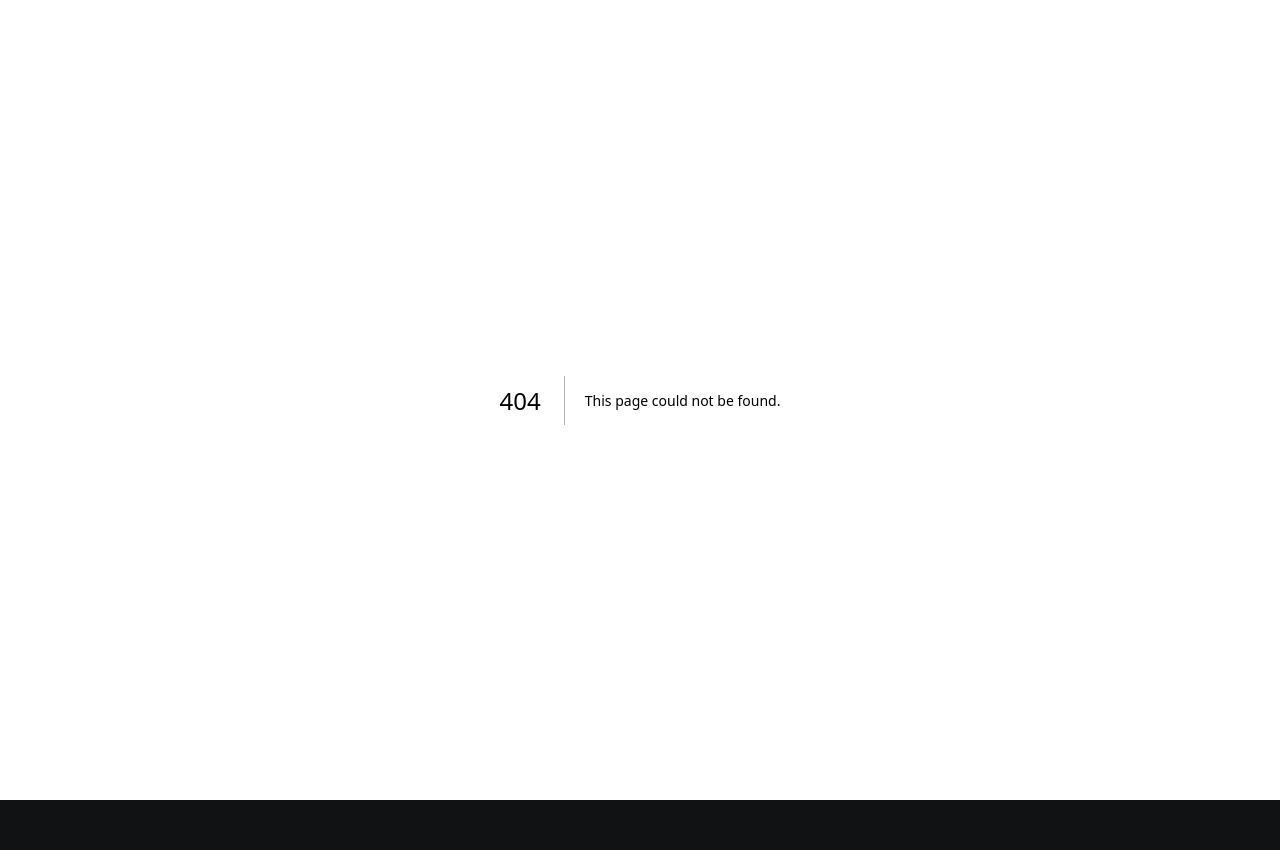
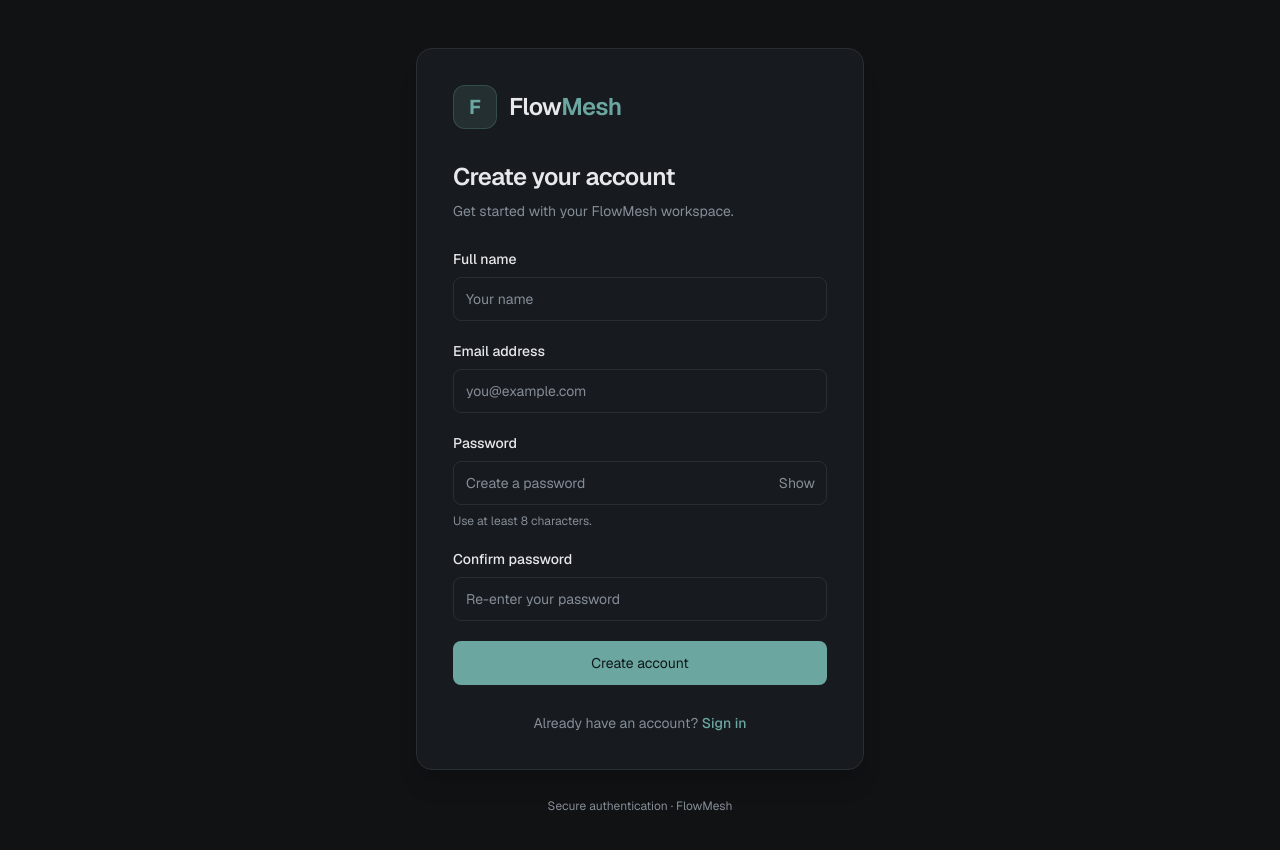
Before and after one commit to utsavanand131/flowmesh, a Next.js app in the folder frontend/: page /register in a window 1280 px wide. Before the commit this address had no page. Shown: the top 850 px of the page. Before the commit the page ends 800 px from the top, so only its background shows below. Built offline with nearby package versions, Linux system fonts and the light colour scheme; no server answers.

Commit message:
feat(frontend): add customer registration page

```diff
--- /dev/null
+++ b/frontend/app/register/page.tsx
@@ -0,0 +1,230 @@
+"use client";
+
+import { useState, type FormEvent } from "react";
+import Link from "next/link";
+import { useRouter } from "next/navigation";
+
+const API_URL = process.env.NEXT_PUBLIC_API_URL;
+
+export default function RegisterPage() {
+  const router = useRouter();
+
+  const [name, setName] = useState("");
+  const [email, setEmail] = useState("");
+  const [password, setPassword] = useState("");
+  const [confirmPassword, setConfirmPassword] = useState("");
+  const [showPassword, setShowPassword] = useState(false);
+  const [loading, setLoading] = useState(false);
+  const [error, setError] = useState("");
+
+  async function handleRegister(e: FormEvent<HTMLFormElement>) {
+    e.preventDefault();
+    setError("");
+
+    if (password !== confirmPassword) {
+      setError("Passwords do not match.");
+      return;
+    }
+
+    if (password.length < 8) {
+      setError("Password must be at least 8 characters long.");
+      return;
+    }
+
+    setLoading(true);
+
+    try {
+      const response = await fetch(`${API_URL}/auth/register`, {
+        method: "POST",
+        headers: {
+          "Content-Type": "application/json",
+        },
+        credentials: "include",
+        body: JSON.stringify({
+          name: name.trim(),
+          email: email.trim(),
+          password,
+        }),
+      });
+
+      const data = await response.json();
+
+      if (!response.ok) {
+        throw new Error(
+          typeof data.detail === "string"
+            ? data.detail
+            : "Unable to create your account. Please try again.",
+        );
+      }
+
+      router.push("/login");
+    } catch (err) {
+      setError(
+        err instanceof Error
+          ? err.message
+          : "Something went wrong. Please try again.",
+      );
+    } finally {
+      setLoading(false);
+    }
+  }
+
+  return (
+    <main className="min-h-screen bg-background text-foreground flex items-center justify-center px-5 py-12">
+      <div className="w-full max-w-md">
+        {/* Registration Card */}
+        <div className="bg-surface border border-border rounded-2xl p-7 sm:p-9 shadow-xl">
+          {/* Brand */}
+          <div className="flex items-center gap-3 mb-8">
+            <div className="h-11 w-11 rounded-xl bg-accent/15 border border-accent/25 flex items-center justify-center">
+              <span className="text-accent text-xl font-bold">F</span>
+            </div>
+
+            <span className="text-2xl font-semibold tracking-tight">
+              Flow<span className="text-accent">Mesh</span>
+            </span>
+          </div>
+
+          {/* Heading */}
+          <div className="mb-7">
+            <h1 className="text-2xl font-semibold tracking-tight">
+              Create your account
+            </h1>
+
+            <p className="text-muted text-sm mt-2">
+              Get started with your FlowMesh workspace.
+            </p>
+          </div>
+
+          {/* Registration Form */}
+          <form onSubmit={handleRegister} className="space-y-5">
+            {/* Name */}
+            <div>
+              <label htmlFor="name" className="block text-sm font-medium mb-2">
+                Full name
+              </label>
+
+              <input
+                id="name"
+                type="text"
+                required
+                autoComplete="name"
+                placeholder="Your name"
+                value={name}
+                onChange={(e) => setName(e.target.value)}
+                className="w-full h-11 px-3 rounded-lg bg-surface-muted border border-border text-sm outline-none focus:border-accent transition placeholder:text-muted"
+              />
+            </div>
+
+            {/* Email */}
+            <div>
+              <label htmlFor="email" className="block text-sm font-medium mb-2">
+                Email address
+              </label>
+
+              <input
+                id="email"
+                type="email"
+                required
+                autoComplete="email"
+                placeholder="you@example.com"
+                value={email}
+                onChange={(e) => setEmail(e.target.value)}
+                className="w-full h-11 px-3 rounded-lg bg-surface-muted border border-border text-sm outline-none focus:border-accent transition placeholder:text-muted"
+              />
+            </div>
+
+            {/* Password */}
+            <div>
+              <label
+                htmlFor="password"
+                className="block text-sm font-medium mb-2"
+              >
+                Password
+              </label>
+
+              <div className="relative">
+                <input
+                  id="password"
+                  type={showPassword ? "text" : "password"}
+                  required
+                  minLength={8}
+                  autoComplete="new-password"
+                  placeholder="Create a password"
+                  value={password}
+                  onChange={(e) => setPassword(e.target.value)}
+                  className="w-full h-11 px-3 pr-16 rounded-lg bg-surface-muted border border-border text-sm outline-none focus:border-accent transition placeholder:text-muted"
+                />
+
+                <button
+                  type="button"
+                  onClick={() => setShowPassword(!showPassword)}
+                  className="absolute right-3 top-1/2 -translate-y-1/2 text-xs text-muted hover:text-foreground transition"
+                >
+                  {showPassword ? "Hide" : "Show"}
+                </button>
+              </div>
+
+              <p className="text-xs text-muted mt-2">
+                Use at least 8 characters.
+              </p>
+            </div>
+
+            {/* Confirm Password */}
+            <div>
+              <label
+                htmlFor="confirmPassword"
+                className="block text-sm font-medium mb-2"
+              >
+                Confirm password
+              </label>
+
+              <input
+                id="confirmPassword"
+                type={showPassword ? "text" : "password"}
+                required
+                autoComplete="new-password"
+                placeholder="Re-enter your password"
+                value={confirmPassword}
+                onChange={(e) => setConfirmPassword(e.target.value)}
+                className="w-full h-11 px-3 rounded-lg bg-surface-muted border border-border text-sm outline-none focus:border-accent transition placeholder:text-muted"
+              />
+            </div>
+
+            {/* Error */}
+            {error && (
+              <div className="rounded-lg border border-danger/30 bg-danger/10 px-3 py-3 text-sm text-danger">
+                {error}
+              </div>
+            )}
+
+            {/* Submit */}
+            <button
+              type="submit"
+              disabled={loading}
+              className="w-full h-11 rounded-lg bg-accent text-[#101817] font-semibold text-sm hover:bg-accent-hover transition disabled:opacity-60 disabled:cursor-not-allowed"
+            >
+              {loading ? "Creating account..." : "Create account"}
+            </button>
+          </form>
+
+          {/* Login Link */}
+          <p className="text-center text-sm text-muted mt-7">
+            Already have an account?{" "}
+            <Link
+              href="/login"
+              className="text-accent hover:text-accent-hover font-medium transition"
+            >
+              Sign in
+            </Link>
+          </p>
+        </div>
+
+        {/* Footer */}
+        <p className="text-center text-xs text-muted mt-7">
+          Secure authentication · FlowMesh
+        </p>
+      </div>
+    </main>
+  );
+}
```
